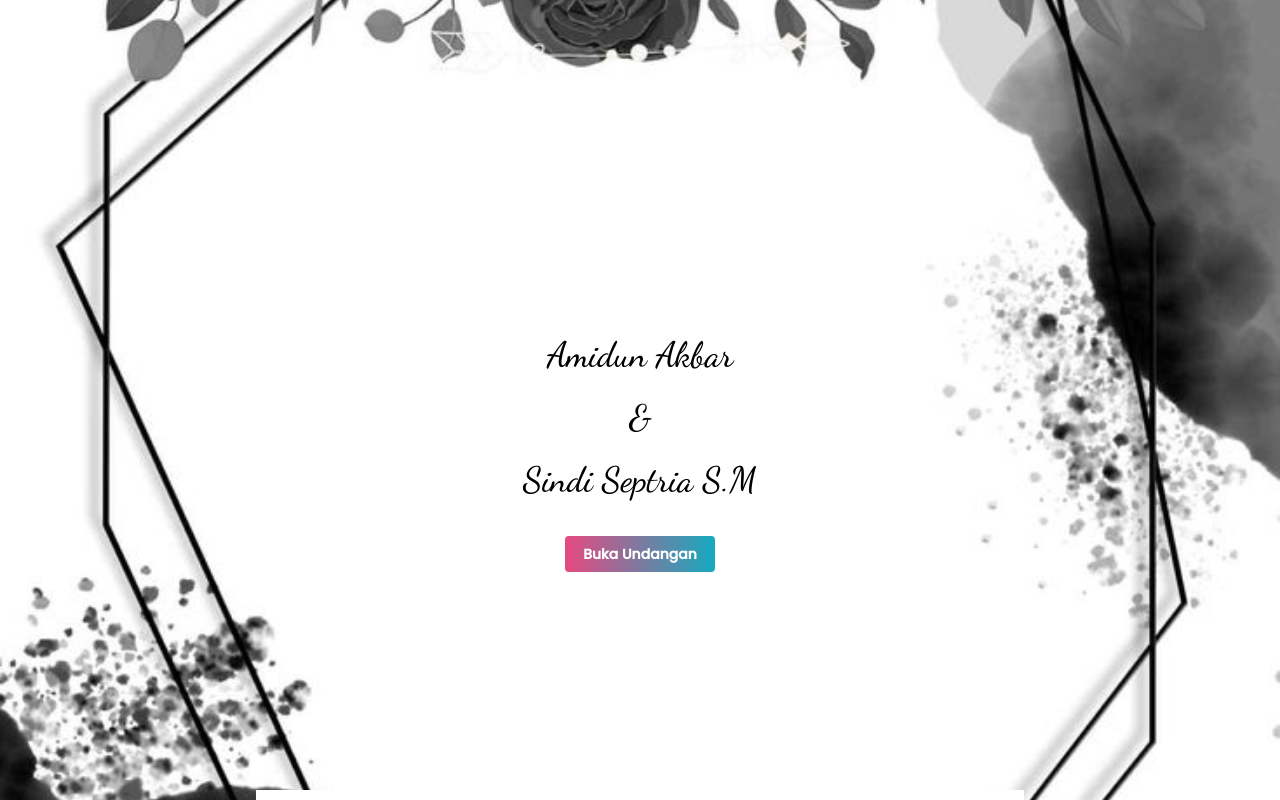
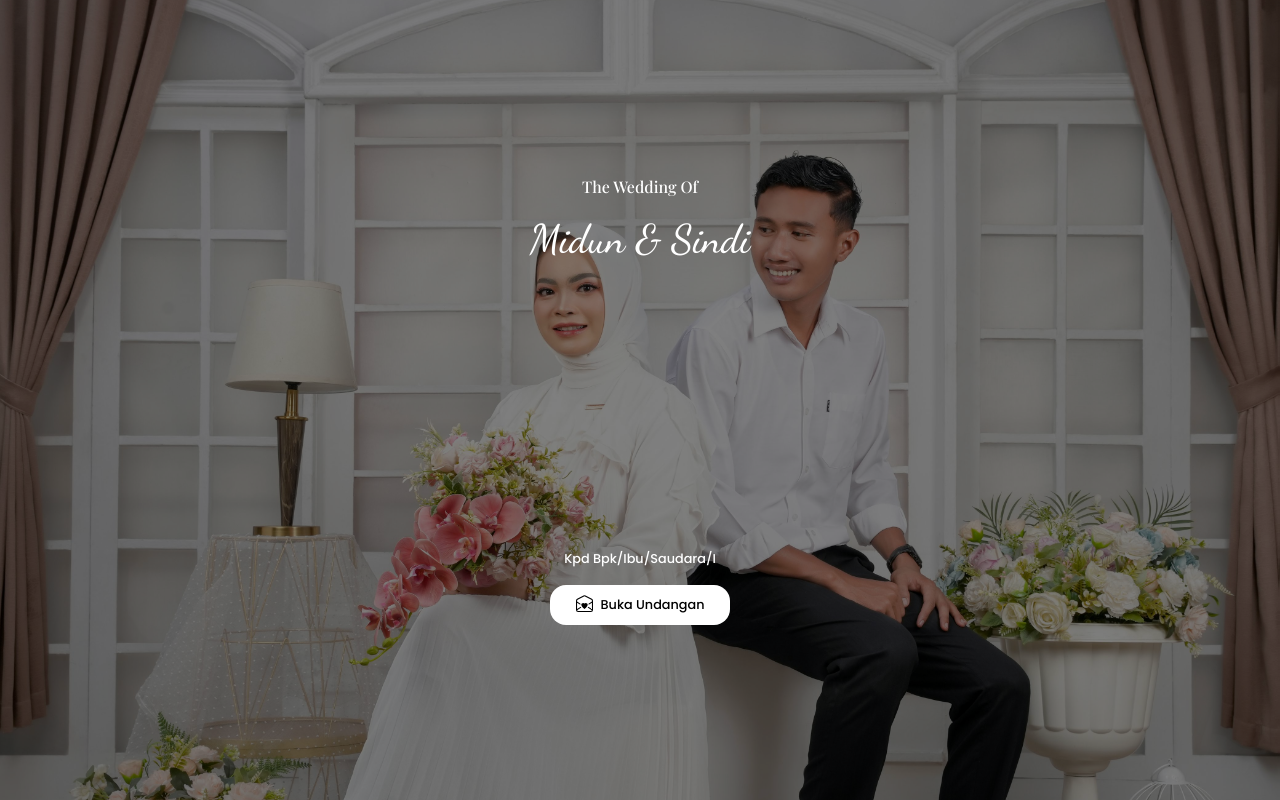
Before and after one commit to Sastrapradana06/husni-indah, a React (Vite) app: page / in a window 1280 px wide. Built offline with nearby package versions, Linux system fonts and the light colour scheme.

Commit message:
edit cover

```diff
--- a/src/App.css
+++ b/src/App.css
@@ -4,6 +4,14 @@ body {
   color: white;
   font-family: "Poppins", sans-serif;
   font-weight: 500;
+}
+
+.img {
+  background-image: url("/1.jpeg");
+  background-size: cover;
+  background-position: center;
+  background-repeat: no-repeat;
+  /* filter: brightness(50%); */
 }
 
 .coklat {
--- a/src/App.jsx
+++ b/src/App.jsx
@@ -1,39 +1,36 @@
 import { useNavigate } from "react-router-dom";
 import "./App.css";
-import { Button } from "@mantine/core";
+
+import { BsEnvelopeOpenHeart } from "react-icons/bs";
 
 function App() {
   const navigate = useNavigate();
 
   return (
-    <div
-      className="w-full min-h-[100vh] max-h-max  text-black flex justify-center items-center relative"
-      id="home"
-    >
-      <img
-        src="/bg-white-2.jfif"
-        alt="bg"
-        className="w-full h-[100vh] object-cover"
-      />
-      <div className="w-[80%] h-[300px] mt-[100px]  absolute text-black flex justify-center items-center flex-col gap-2 ">
-        <p className="dancing text-[2.2rem] font-medium capitalize">
-          Amidun Akbar
-        </p>
-        <p className="dancing text-[2.2rem] font-medium">&</p>
-        <p className="dancing text-[2.2rem] font-medium capitalize">
-          Sindi Septria S.M
-        </p>
-        <Button
-          variant="gradient"
-          gradient={{ from: "pink", to: "cyan", deg: 90 }}
-          onClick={() => navigate("/home")}
-          className="mt-5"
-        >
-          <p className="poppins">Buka Undangan</p>
-        </Button>
-      </div>
-      <div className="absolute bottom-0 w-full h-[10px]  flex justify-center items-center">
-        <span className="w-[60%] h-full bg-white"></span>
+    <div className="w-full min-h-[100vh] max-h-max img poppins">
+      <div className="absolute top-0 left-0 w-full h-full z-50 bg-black/50 flex flex-col justify-center items-center">
+        <div className="w-full h-[450px] flex flex-col justify-between items-center">
+          <div>
+            <h1 className="text-center text-white playfair text-[1rem]">
+              The Wedding Of
+            </h1>
+            <p className="text-center text-white dancing text-[2.5rem] mt-2">
+              Midun & Sindi
+            </p>
+          </div>
+          <div>
+            <h1 className="text-center text-white text-[.8rem]">
+              Kpd Bpk/Ibu/Saudara/I
+            </h1>
+            <button
+              className="w-[180px] h-max py-2.5 bg-white text-black  mt-4 rounded-2xl flex items-start justify-center gap-2 hover:bg-black hover:text-white transition-all duration-300"
+              onClick={() => navigate("/home")}
+            >
+              <BsEnvelopeOpenHeart size={17} />
+              <p className="text-[.8rem]">Buka Undangan</p>
+            </button>
+          </div>
+        </div>
       </div>
     </div>
   );
--- a/src/pages/home/home.jsx
+++ b/src/pages/home/home.jsx
@@ -47,7 +47,7 @@ export default function HomePage() {
           data-aos-duration="800"
         >
           <Carousel
-            withIndicators
+            loop
             height={220}
             plugins={[autoplay.current]}
             onMouseEnter={autoplay.current.stop}
```
